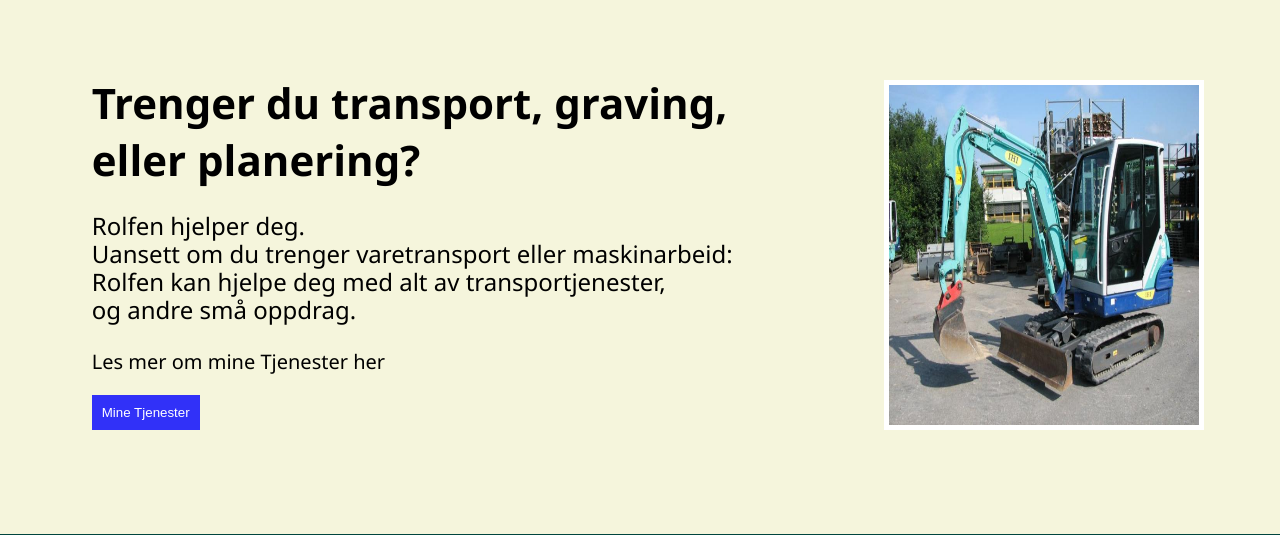
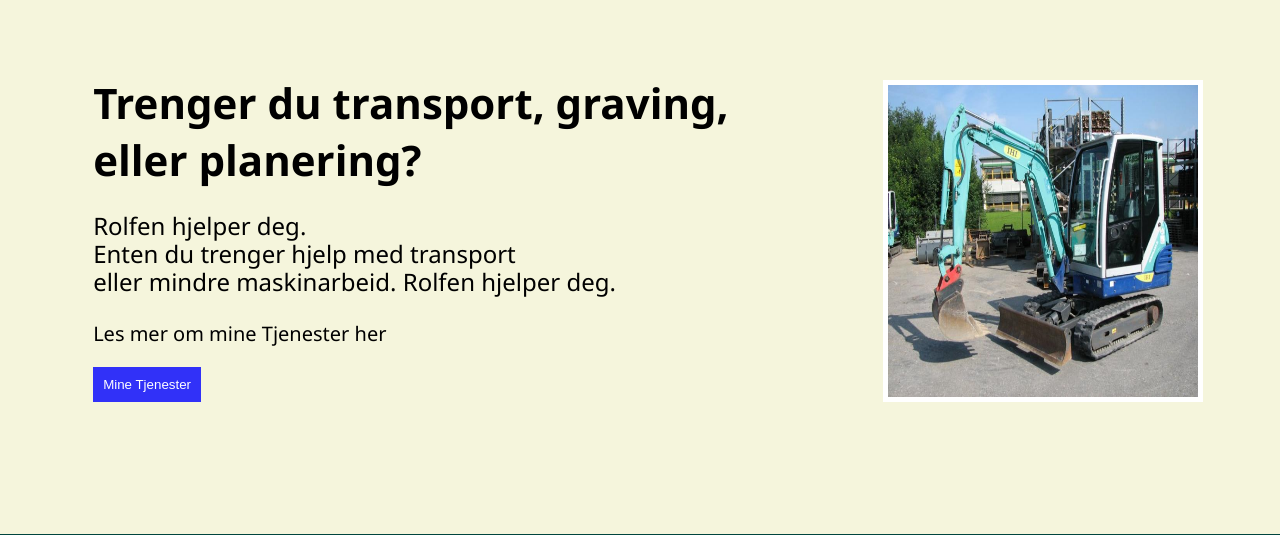
Before and after one commit to JoeBamaVEVO/RSGTransport, a PHP site: page / in a window 1280 px wide. Shown: the part 76-611 px from the top of the page. Run offline with PHP 8.4, Linux system fonts and the light colour scheme.

Commit message:
changed some text on the index page

```diff
--- a/index.php
+++ b/index.php
@@ -13,9 +13,9 @@
             <div class="container-text">
                 <p class="PageHeader">Trenger du transport, graving, <br>eller planering?</p>
                 <p class="PageText">Rolfen hjelper deg.<br>
-                    Uansett om du trenger varetransport eller maskinarbeid: <br>
-                    Rolfen kan hjelpe deg med alt av transportjenester, <br>
-                    og andre små oppdrag. <br>
+                Enten du trenger hjelp med transport <br>
+                eller mindre maskinarbeid.
+                Rolfen hjelper deg.
                 </p>
                 <p class="PageInfo">Les mer om mine Tjenester her</p>
                 <a href="tjenester.php">
```
